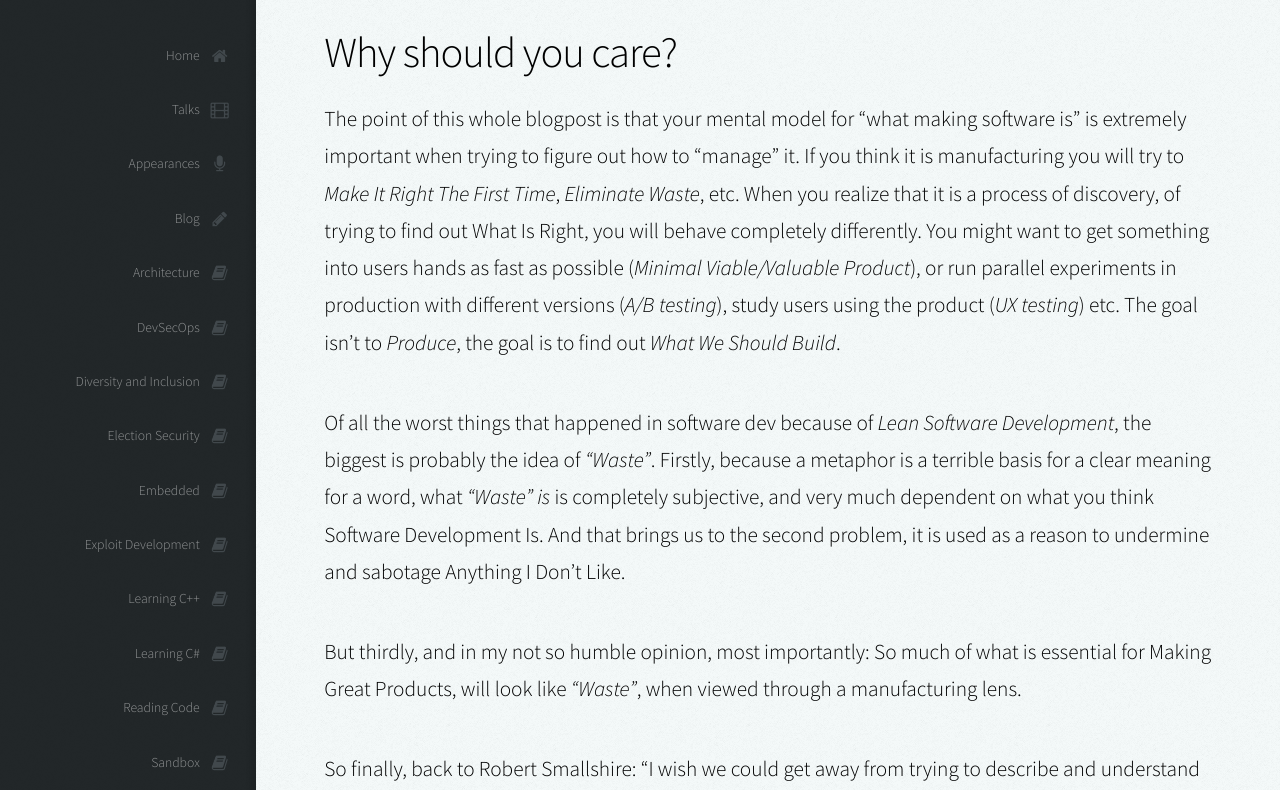
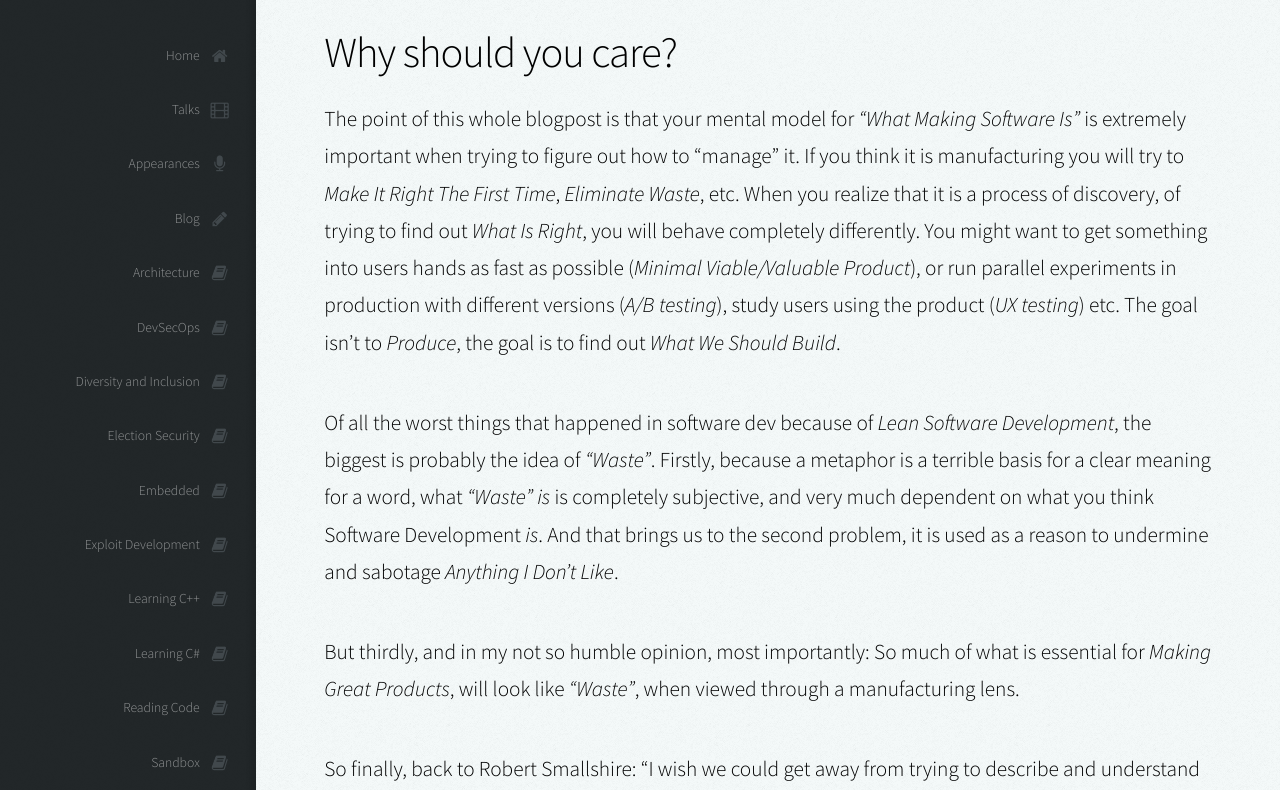
Before and after one commit to patricia-gallardo/patricia-gallardo.github.io, a Jekyll site: the page built from _posts/2025-05-30-why_lean_software_dev_is_wrong.md, in a window 1280 px wide and 1400 px high, scrolled down 12506 px. Shown: the part 155-945 px from the top of the window. Built offline with Jekyll 4.4.1, drawn with Linux system fonts in a browser that asks for light colours; nearby versions of some CDN libraries; some of the changed text lies outside the part shown.

Commit message:
Fix typo

```diff
--- a/_posts/2025-05-30-why_lean_software_dev_is_wrong.md
+++ b/_posts/2025-05-30-why_lean_software_dev_is_wrong.md
@@ -175,11 +175,11 @@ We like to think we know what we want, but we don't. My advice to people who wan
 
 ## Why should you care?
 
-The point of this whole blogpost is that your mental model for "what making software is" is extremely important when trying to figure out how to "manage" it. If you think it is manufacturing you will try to *Make It Right The First Time*, *Eliminate Waste*, etc. When you realize that it is a process of discovery, of trying to find out What Is Right, you will behave completely differently. You might want to get something into users hands as fast as possible (*Minimal Viable/Valuable Product*), or run parallel experiments in production with different versions (*A/B testing*), study users using the product (*UX testing*) etc. The goal isn't to *Produce*, the goal is to find out *What We Should Build*.
+The point of this whole blogpost is that your mental model for *"What Making Software Is"* is extremely important when trying to figure out how to "manage" it. If you think it is manufacturing you will try to *Make It Right The First Time*, *Eliminate Waste*, etc. When you realize that it is a process of discovery, of trying to find out *What Is Right*, you will behave completely differently. You might want to get something into users hands as fast as possible (*Minimal Viable/Valuable Product*), or run parallel experiments in production with different versions (*A/B testing*), study users using the product (*UX testing*) etc. The goal isn't to *Produce*, the goal is to find out *What We Should Build*.
 
-Of all the worst things that happened in software dev because of *Lean Software Development*, the biggest is probably the idea of *"Waste"*. Firstly, because a metaphor is a terrible basis for a clear meaning for a word, what *"Waste"* *is* is completely subjective, and very much dependent on what you think Software Development Is. And that brings us to the second problem, it is used as a reason to undermine and sabotage Anything I Don't Like.
+Of all the worst things that happened in software dev because of *Lean Software Development*, the biggest is probably the idea of *"Waste"*. Firstly, because a metaphor is a terrible basis for a clear meaning for a word, what *"Waste"* *is* is completely subjective, and very much dependent on what you think Software Development *is*. And that brings us to the second problem, it is used as a reason to undermine and sabotage *Anything I Don't Like*.
 
-But thirdly, and in my not so humble opinion, most importantly: So much of what is essential for Making Great Products, will look like *"Waste"*, when viewed through a manufacturing lens.
+But thirdly, and in my not so humble opinion, most importantly: So much of what is essential for *Making Great Products*, will look like *"Waste"*, when viewed through a manufacturing lens.
 
 So finally, back to Robert Smallshire: "I wish we could get away from trying to describe and understand software intensive systems and development processes through analogy with factories/gardens/farms/sports/whatever and deal with software on its own terms".
 
```
Also changed, not shown: other parts of _posts/2025-05-30-why_lean_software_dev_is_wrong.md (+1 -1 lines).
